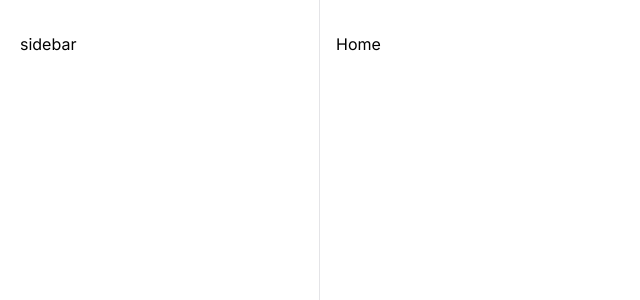
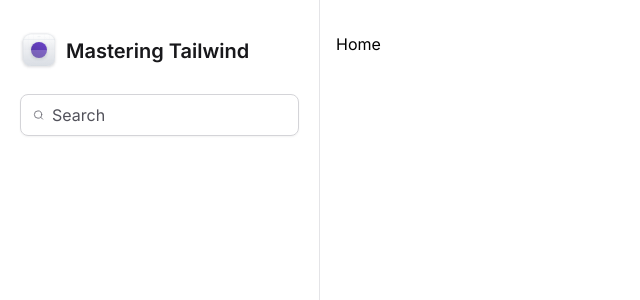
Before and after one commit to erik-ferreira/mastering-tailwind, a Next.js app: page / in a window 1280 px wide. Shown: the top 300 px of the page, without its empty margins (0-640 px from the left). Built offline with nearby package versions, Linux system fonts and the light colour scheme.

Commit message:
add lib lucide-react; create component Sidebar and Logo

```diff
--- a/package.json
+++ b/package.json
@@ -15,6 +15,7 @@
     "autoprefixer": "10.4.14",
     "eslint": "8.46.0",
     "eslint-config-next": "13.4.12",
+    "lucide-react": "^0.263.1",
     "next": "13.4.12",
     "postcss": "8.4.27",
     "react": "18.2.0",
--- a/src/app/layout.tsx
+++ b/src/app/layout.tsx
@@ -1,6 +1,8 @@
 import "./globals.css"
 import type { Metadata } from "next"
 import { Inter } from "next/font/google"
+
+import { Sidebar } from "@/components/Sidebar"
 
 const inter = Inter({ subsets: ["latin"] })
 
@@ -18,7 +20,7 @@
     <html lang="en">
       <body className={inter.className}>
         <div className="min-h-screen grid grid-cols-app">
-          <aside className="border-r border-zinc-200 px-5 py-8">sidebar</aside>
+          <Sidebar />
           <main className="px-4 pb-12 pt-8">{children}</main>
         </div>
       </body>
--- /dev/null
+++ b/src/components/Sidebar/Logo.tsx
@@ -0,0 +1,210 @@
+export function Logo() {
+  return (
+    <strong className="flex items-center gap-2 text-xl font-semibold text-zinc-900">
+      <svg
+        width={38}
+        height={38}
+        viewBox="0 0 38 38"
+        fill="none"
+        xmlns="http://www.w3.org/2000/svg"
+      >
+        <g filter="url(#filter0_dd_1002_307)">
+          <g clipPath="url(#clip0_1002_307)">
+            <rect x={3} y={2} width={32} height={32} rx={8} fill="#fff" />
+            <rect
+              x={3}
+              y={2}
+              width={32}
+              height={32}
+              rx={8}
+              fill="url(#paint0_linear_1002_307)"
+            />
+            <path
+              fillRule="evenodd"
+              clipRule="evenodd"
+              d="M19 4.039c-7.71 0-13.961 6.25-13.961 13.961 0 7.71 6.25 13.961 13.961 13.961 7.71 0 13.961-6.25 13.961-13.961 0-7.71-6.25-13.961-13.961-13.961zM4.961 18c0-7.753 6.286-14.039 14.039-14.039S33.039 10.247 33.039 18 26.753 32.039 19 32.039 4.961 25.753 4.961 18z"
+              fill="#D0D5DD"
+            />
+            <path
+              fillRule="evenodd"
+              clipRule="evenodd"
+              d="M19 14.078a3.922 3.922 0 100 7.845 3.922 3.922 0 000-7.845zM15 18a4 4 0 118 0 4 4 0 01-8 0z"
+              fill="#D0D5DD"
+            />
+            <path
+              fillRule="evenodd"
+              clipRule="evenodd"
+              d="M19 15.32a2.68 2.68 0 100 5.36 2.68 2.68 0 000-5.36zM16.243 18a2.757 2.757 0 115.514 0 2.757 2.757 0 01-5.514 0z"
+              fill="#D0D5DD"
+            />
+            <path d="M18.961 2h.078v32h-.078V2z" fill="#D0D5DD" />
+            <path d="M35 17.96v.079H3v-.078h32z" fill="#D0D5DD" />
+            <path
+              d="M29.602 2h.078v32h-.078V2zM13.64 2h.078v32h-.077V2zM24.282 2h.077v32h-.077V2zM8.32 2h.078v32H8.32V2z"
+              fill="#D0D5DD"
+            />
+            <path
+              d="M35 28.602v.077H3v-.077h32zM35 12.64v.078H3v-.077h32zM35 23.281v.078H3v-.078h32zM35 7.32v.078H3V7.32h32z"
+              fill="#D0D5DD"
+            />
+            <g filter="url(#filter1_dd_1002_307)">
+              <circle
+                cx={19}
+                cy={18}
+                r={8}
+                fill="url(#paint1_linear_1002_307)"
+              />
+            </g>
+            <g filter="url(#filter2_b_1002_307)">
+              <path
+                d="M3 18h32v3.2c0 4.48 0 6.72-.872 8.432a8 8 0 01-3.496 3.496C28.92 34 26.68 34 22.2 34h-6.4c-4.48 0-6.72 0-8.432-.872a8 8 0 01-3.496-3.496C3 27.92 3 25.68 3 21.2V18z"
+                fill="#fff"
+                fillOpacity={0.2}
+              />
+            </g>
+          </g>
+          <rect
+            x={3.15}
+            y={2.15}
+            width={31.7}
+            height={31.7}
+            rx={7.85}
+            stroke="#D0D5DD"
+            strokeWidth={0.3}
+          />
+        </g>
+        <defs>
+          <filter
+            id="filter0_dd_1002_307"
+            x={0}
+            y={0}
+            width={38}
+            height={38}
+            filterUnits="userSpaceOnUse"
+            colorInterpolationFilters="sRGB"
+          >
+            <feFlood floodOpacity={0} result="BackgroundImageFix" />
+            <feColorMatrix
+              in="SourceAlpha"
+              values="0 0 0 0 0 0 0 0 0 0 0 0 0 0 0 0 0 0 127 0"
+              result="hardAlpha"
+            />
+            <feOffset dy={1} />
+            <feGaussianBlur stdDeviation={1} />
+            <feColorMatrix values="0 0 0 0 0.0627451 0 0 0 0 0.0941176 0 0 0 0 0.156863 0 0 0 0.06 0" />
+            <feBlend
+              in2="BackgroundImageFix"
+              result="effect1_dropShadow_1002_307"
+            />
+            <feColorMatrix
+              in="SourceAlpha"
+              values="0 0 0 0 0 0 0 0 0 0 0 0 0 0 0 0 0 0 127 0"
+              result="hardAlpha"
+            />
+            <feOffset dy={1} />
+            <feGaussianBlur stdDeviation={1.5} />
+            <feColorMatrix values="0 0 0 0 0.0627451 0 0 0 0 0.0941176 0 0 0 0 0.156863 0 0 0 0.1 0" />
+            <feBlend
+              in2="effect1_dropShadow_1002_307"
+              result="effect2_dropShadow_1002_307"
+            />
+            <feBlend
+              in="SourceGraphic"
+              in2="effect2_dropShadow_1002_307"
+              result="shape"
+            />
+          </filter>
+          <filter
+            id="filter1_dd_1002_307"
+            x={8}
+            y={8}
+            width={22}
+            height={22}
+            filterUnits="userSpaceOnUse"
+            colorInterpolationFilters="sRGB"
+          >
+            <feFlood floodOpacity={0} result="BackgroundImageFix" />
+            <feColorMatrix
+              in="SourceAlpha"
+              values="0 0 0 0 0 0 0 0 0 0 0 0 0 0 0 0 0 0 127 0"
+              result="hardAlpha"
+            />
+            <feOffset dy={1} />
+            <feGaussianBlur stdDeviation={1} />
+            <feColorMatrix values="0 0 0 0 0.0627451 0 0 0 0 0.0941176 0 0 0 0 0.156863 0 0 0 0.06 0" />
+            <feBlend
+              in2="BackgroundImageFix"
+              result="effect1_dropShadow_1002_307"
+            />
+            <feColorMatrix
+              in="SourceAlpha"
+              values="0 0 0 0 0 0 0 0 0 0 0 0 0 0 0 0 0 0 127 0"
+              result="hardAlpha"
+            />
+            <feOffset dy={1} />
+            <feGaussianBlur stdDeviation={1.5} />
+            <feColorMatrix values="0 0 0 0 0.0627451 0 0 0 0 0.0941176 0 0 0 0 0.156863 0 0 0 0.1 0" />
+            <feBlend
+              in2="effect1_dropShadow_1002_307"
+              result="effect2_dropShadow_1002_307"
+            />
+            <feBlend
+              in="SourceGraphic"
+              in2="effect2_dropShadow_1002_307"
+              result="shape"
+            />
+          </filter>
+          <filter
+            id="filter2_b_1002_307"
+            x={-2}
+            y={13}
+            width={42}
+            height={26}
+            filterUnits="userSpaceOnUse"
+            colorInterpolationFilters="sRGB"
+          >
+            <feFlood floodOpacity={0} result="BackgroundImageFix" />
+            <feGaussianBlur in="BackgroundImageFix" stdDeviation={2.5} />
+            <feComposite
+              in2="SourceAlpha"
+              operator="in"
+              result="effect1_backgroundBlur_1002_307"
+            />
+            <feBlend
+              in="SourceGraphic"
+              in2="effect1_backgroundBlur_1002_307"
+              result="shape"
+            />
+          </filter>
+          <linearGradient
+            id="paint0_linear_1002_307"
+            x1={19}
+            y1={2}
+            x2={19}
+            y2={34}
+            gradientUnits="userSpaceOnUse"
+          >
+            <stop stopColor="#fff" />
+            <stop offset={1} stopColor="#D0D5DD" />
+          </linearGradient>
+          <linearGradient
+            id="paint1_linear_1002_307"
+            x1={15}
+            y1={26}
+            x2={23}
+            y2={10}
+            gradientUnits="userSpaceOnUse"
+          >
+            <stop stopColor="#53389E" />
+            <stop offset={1} stopColor="#6941C6" />
+          </linearGradient>
+          <clipPath id="clip0_1002_307">
+            <rect x={3} y={2} width={32} height={32} rx={8} fill="#fff" />
+          </clipPath>
+        </defs>
+      </svg>
+
+      <span>Mastering Tailwind</span>
+    </strong>
+  )
+}
--- /dev/null
+++ b/src/components/Sidebar/index.tsx
@@ -0,0 +1,18 @@
+import { Search } from "lucide-react"
+import { Logo } from "./Logo"
+
+export function Sidebar() {
+  return (
+    <aside className="border-r border-zinc-200 px-5 py-8 space-y-6">
+      <Logo />
+
+      <div className="w-full flex items-center gap-2 rounded-lg border border-zinc-300 px-3 py-2 shadow-sm">
+        <Search className="w-5 h-5 text-zinc-500" />
+        <input
+          className="flex-1 border-0 bg-transparent p-0 text-zinc-900 placeholder-zinc-600"
+          placeholder="Search"
+        />
+      </div>
+    </aside>
+  )
+}
```
Also changed, not shown: 1 other file (tests, documents, lock files or other folders).
